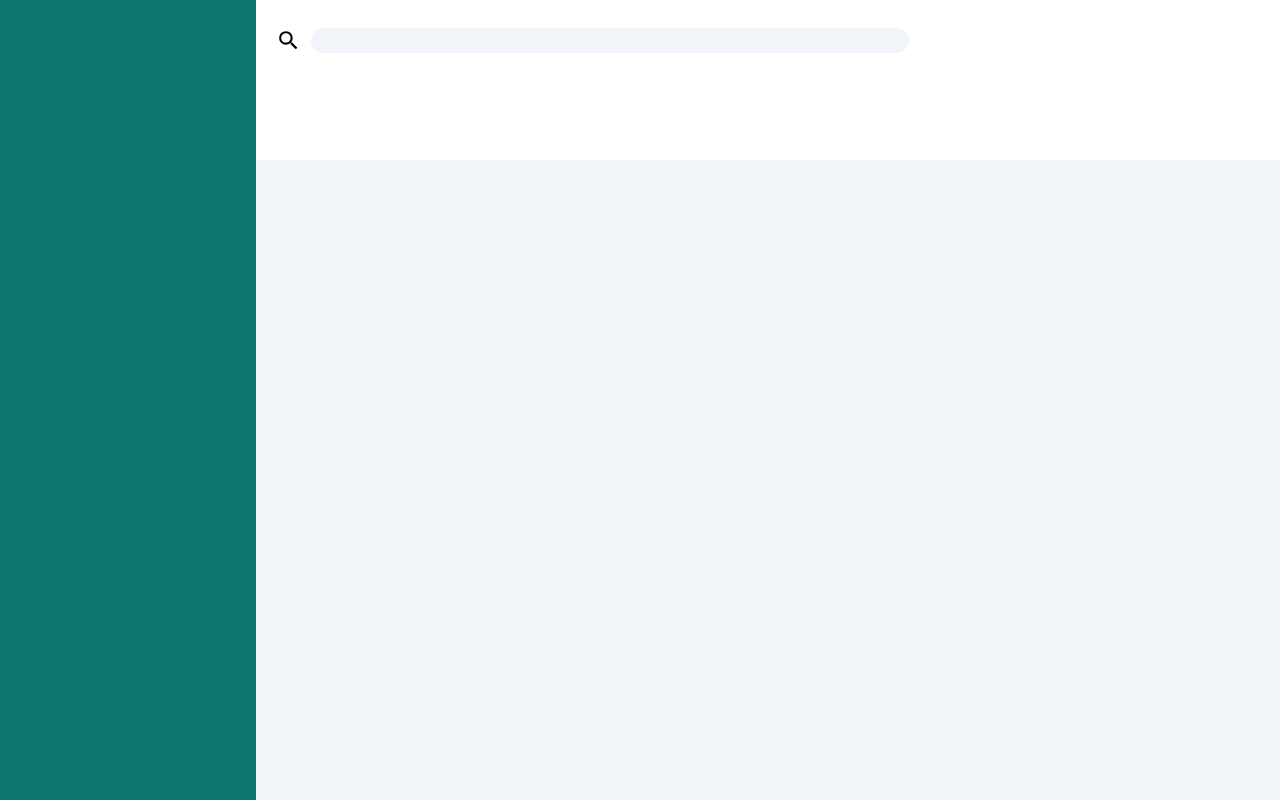
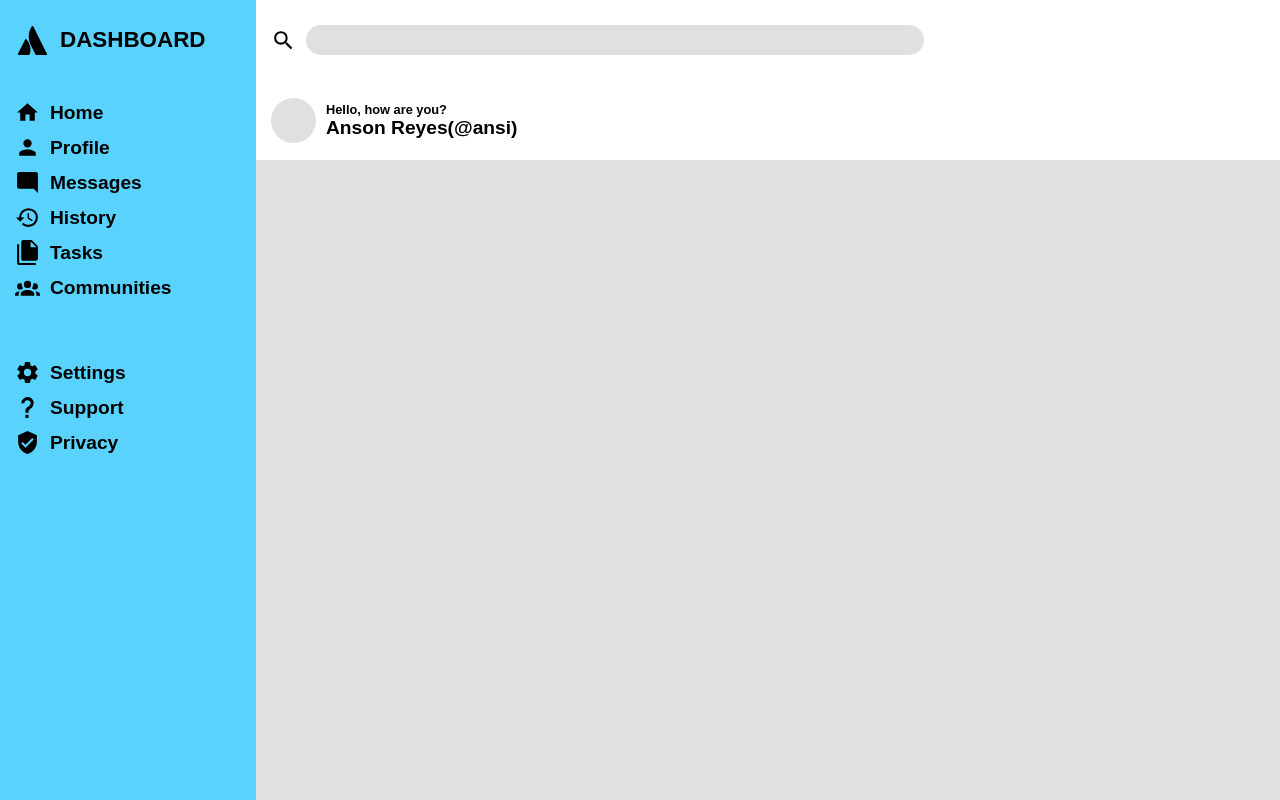
Before and after one commit to Ansi-Rez/admin_dashboard, a plain HTML site: page index.html in a window 1280 px wide. Drawn offline with Linux system fonts and the light colour scheme.

Commit message:
Redo layout

```diff
--- a/css/mystyle.css
+++ b/css/mystyle.css
@@ -1,60 +1,151 @@
 *
 {
+    padding:0;
     margin:0;
-    padding:0;
+}
+
+html
+{
+    font-family:Arial, Helvetica, sans-serif;
+}
+
+ul
+{
+    list-style-type:none;
 }
 
 .container
 {
-    width:100%;
-    min-height:100vh;
     display:grid;
     grid-template-columns:1fr 4fr;
     grid-template-rows:1fr 4fr;
+    min-height:100vh;
+    width:100%;
 }
 
 .sidebar
 {
-    background-color:#0f766e;
+    background-color:#59D2FE;
+    grid-row:1/3;
     grid-column:1/2;
-    grid-row:1/3;
+    display:grid;
+    grid-template-rows:1fr 9fr;
+}
+
+.sidebar > div
+{
+    padding:0 0 0 15px;
+}
+
+.branding
+{
+    display:flex;
+    align-items:center;
+    font-weight:600;
+    font-size:1.4rem;
+}
+
+.navigation
+{
+    font-weight:600;
+    font-size:1.2rem;
+    margin:20px 0 0 0;
+}
+
+.navigation li
+{
+    display:flex;
+    align-items:center;
+    padding:0 0 10px 0;
+}
+
+#settings
+{
+    padding:50px 0 10px 0;
+}
+
+.side-links
+{
+    padding-left:10px;
 }
 
 .header
 {
-    background-color:#ffffff;
+    background-color:#FFFFFF;
+    grid-row:1/2;
     grid-column:2/3;
+    display:grid;
+    grid-template-rows:1fr 1fr;
+    grid-template-columns:2fr 1fr;
+}
+
+.searchbar
+{
     grid-row:1/2;
-    display:grid;
-    grid-template-rows: 1fr 1fr;
+    grid-column:1/2;
+    display:flex;
+    align-items:center
 }
+
+#search
+{
+    width:100%;
+    height:30px;
+    background-color:#E0E0E0;
+    padding:0 5px;
+    border:none;
+    border-radius:15px;
+    margin-left:10px;
+}
+
+.user-info
+{
+    grid-row:2/3;
+    grid-column:1/2;
+    display:flex;
+    align-items:center;
+    font-weight:600;
+}
+
+.user-info .avi
+{
+    height:45px;
+    width:45px;
+    border-radius:50%;
+    background-color:#E0E0E0;
+}
+
+.user-info > div:nth-child(2)
+{
+    margin:0 0 0 10px;
+}
+
+.user-info p:nth-child(1)
+{
+    font-size:0.8rem;
+}
+
+.user-info p:nth-child(2)
+{
+    font-size:1.2rem;
+}
+
+.header-buttons
+{
+    grid-row:1/3;
+    grid-column:2/3;
+}
+
+.searchbar,.user-info,.header-buttons
+{
+    padding:5px 15px 5px 15px;
+}
+
+
 
 .main-content
 {
-    background-color:#f1f5f9;
+    background-color:#E0E0E0;
+    grid-row:2/3;
     grid-column:2/3;
-    grid-row:2/3;
 }
-
-.search-tab
-{
-    display:grid;
-    grid-template-columns: 2fr 1fr;
-}
-
-.search-tab div
-{
-    display:flex;
-    align-items:center;
-    padding: 0 20px 0 20px;
-}
-
-#search-bar
-{
-    width:100%;
-    border-radius:15px;
-    border:0;
-    background-color:#f1f5f9;
-    height:25px;
-    margin:10px;
-}
--- a/index.html
+++ b/index.html
@@ -8,20 +8,74 @@
 </head>
 <body>
     <div class="container">
-        <div class="sidebar"></div>
+        <div class="sidebar">
+            <div class="branding">
+                <img src="images/atlassian.svg" height="35px" width="35px"><span class="side-links">DASHBOARD</span>
+            </div>
+            <div class="navigation">
+                <ul>
+                    <li>
+                        <img src="images/home.svg" height="25px" width="25px">
+                        <span class="side-links">Home</span>
+                    </li>
+                    <li>
+                        <img src="images/account.svg" height="25px" width="25px">
+                        <span class="side-links">Profile</span>
+                    </li>
+                    <li>
+                        <img src="images/message-reply.svg" height="25px" width="25px">
+                        <span class="side-links">Messages</span>
+                    </li>
+                    <li>
+                        <img src="images/history.svg" height="25px" width="25px">
+                        <span class="side-links">History</span>
+                    </li>
+                    <li>
+                        <img src="images/file-multiple.svg" height="25px" width="25px">
+                        <span class="side-links">Tasks</span>
+                    </li>
+                    <li>
+                        <img src="images/account-group.svg" height="25px" width="25px">
+                        <span class="side-links">Communities</span>
+                    </li>
+                    <li id="settings">
+                        <img src="images/cog.svg" height="25px" width="25px">
+                        <span class="side-links">Settings</span>
+                    </li>
+                    <li>
+                        <img src="images/help.svg" height="25px" width="25px">
+                        <span class="side-links">Support</span>
+                    </li>
+                    <li>
+                        <img src="images/shield-check.svg" height="25px" width="25px">
+                        <span class="side-links">Privacy</span>
+                    </li>
+                </ul>
+            </div>
+        </div>
         <div class="header">
-            <div class="search-tab">
+            <div class="searchbar">
+                <img src="images/magnify.svg" height="25px" width="25px">
+                <input type="text" id="search"></input>
+            </div>
+            <div class="user-info">
+                <div><div class="avi"></div></div>
                 <div>
-                    <img src="images/magnify.svg" height="25px" width="25px">
-                    <input type="text" id="search-bar">
-                </div>
-                <div>
-
+                <p>
+                    Hello, how are you?
+                </p>
+                <p>
+                    Anson Reyes(@ansi)
+                </p>
                 </div>
             </div>
-            <div class="name-tab"></div>
+            <div class="header-buttons"></div>
         </div>
-        <div class="main-content"></div>
+        <div class="main-content">
+            <div class="projects"></div>
+            <div class="announcements"></div>
+            <div class="trending"></div>
+        </div>
     </div>
 </body>
 </html>
```
Also changed, not shown: images/account-group.svg (added), images/account.svg (added), images/atlassian.svg (added), images/bell-ring-outline.svg (added), images/cog.svg (added), images/file-multiple.svg (added), images/help.svg (added), images/history.svg (added), images/home.svg (added), images/message-reply.svg (added), images/shield-check.svg (added).
